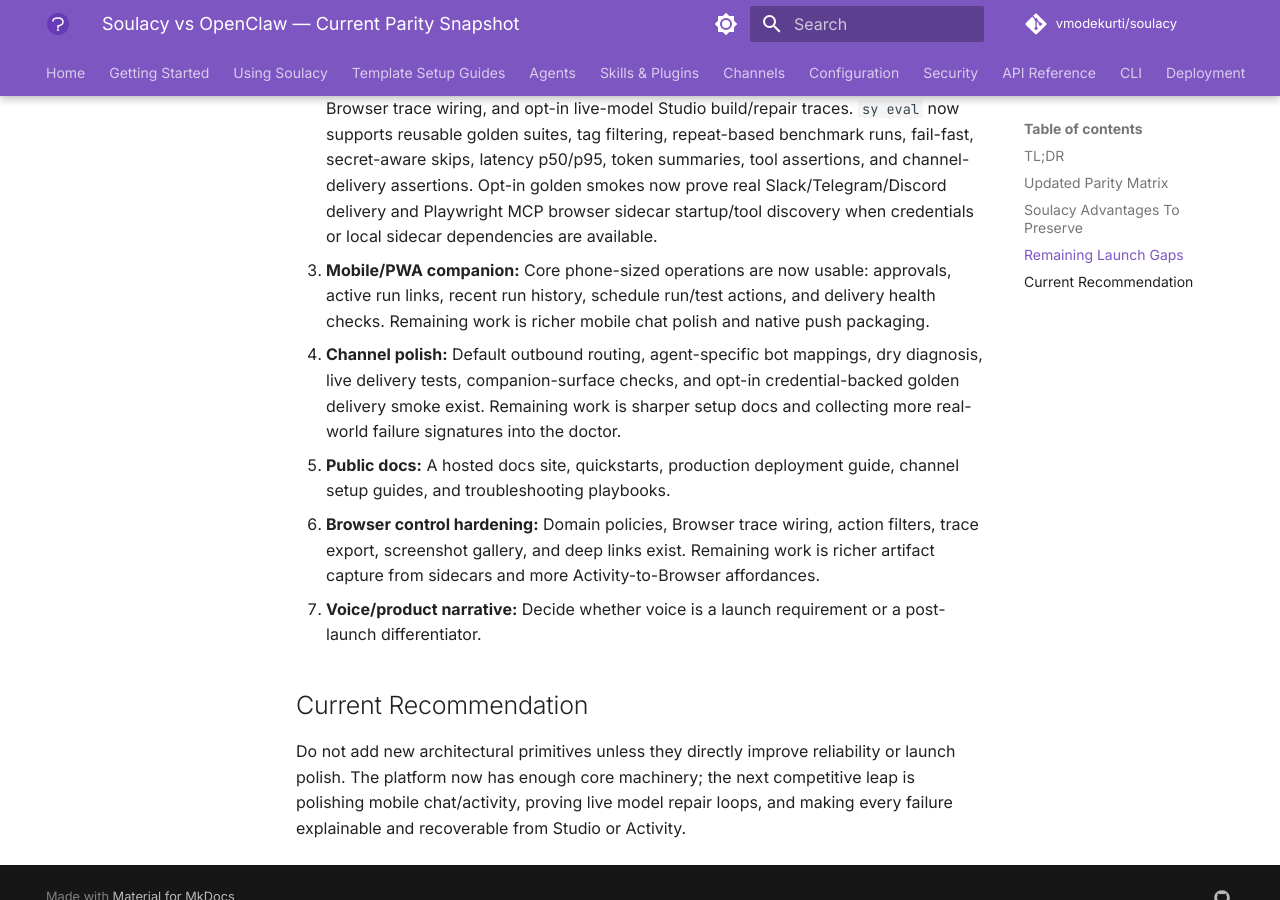
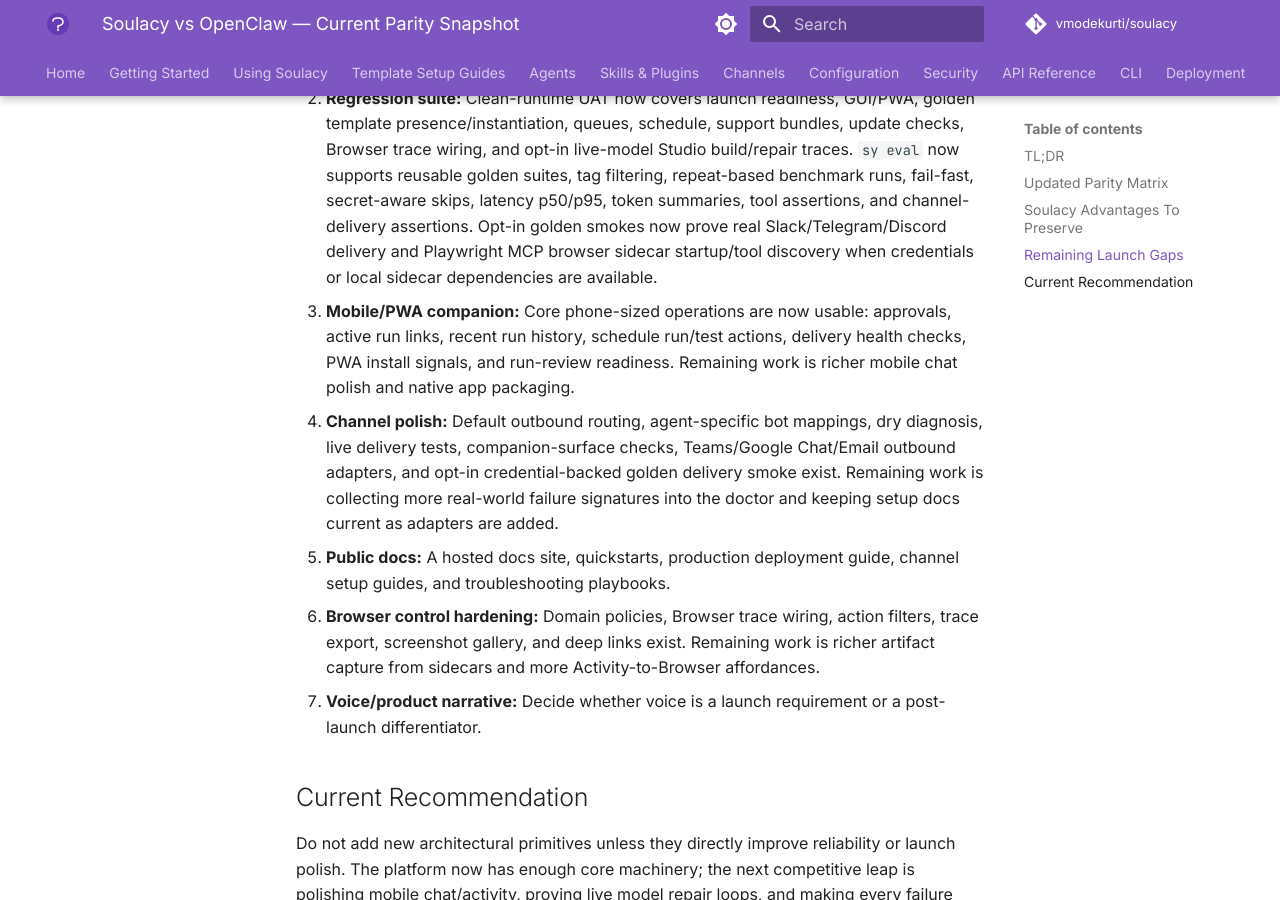
Before and after one commit to vmodekurti/soulacy, an MkDocs documentation site: the page built from docs/OPENCLAW_PARITY.md, in a window 1280 px wide and 900 px high, scrolled down 3014 px. Built offline with MkDocs 1.6.1 and Material for MkDocs 9.7.7, drawn with Linux system fonts in a browser that asks for light colours; comment, search, counter and statistics services are not loaded; the version menu is left out; some of the changed text lies outside the part shown.

Commit message:
docs(parity): refresh mobile and channel status

```diff
--- a/docs/OPENCLAW_PARITY.md
+++ b/docs/OPENCLAW_PARITY.md
@@ -26,7 +26,7 @@
 | Onboarding | `openclaw onboard` | `sy onboard` plus GUI First Run | Closed |
 | Daemon | CLI-managed daemon | `sy daemon` for service lifecycle | Closed |
 | Doctor | Broad doctor checks | `sy doctor`, GUI/API provider and channel doctor, support bundle, mobile delivery checks | Mostly closed; keep expanding from real failures |
-| Channels | Very broad channel list | HTTP, Telegram, Slack, Discord, WhatsApp/WhatsApp Web, plus webhook/MCP extension path | Deliberate narrower core |
+| Channels | Very broad channel list | HTTP, Telegram, Slack, Discord, Email/SMTP, Teams, Google Chat, WhatsApp/WhatsApp Web, plus webhook/MCP extension path | Strong MVP coverage; keep adding adapters from real demand |
 | MCP client | External MCP tools | External MCP tools | Closed |
 | MCP server | Exposes OpenClaw to MCP clients | `sy mcp serve` exposes agents, chat, schedules, Workboard, KB, queues | Closed |
 | Browser automation | Native/plugin browser control | Playwright MCP sidecar, headless template, process cleanup, per-agent domain policy docs, Browser trace page/API pinned in UAT | Closed for MVP |
@@ -34,7 +34,7 @@
 | Studio/canvas | Assistant canvas/workflow surfaces | Studio workflow canvas, ReAct/Plan-Execute authoring, self-heal, run traces | Stronger for auditable workflows |
 | Memory/learning | Persistent memory and skill learning | Episodic/semantic/procedural memory, proposals, accepted skill injection | Strong, still needs polished narrative |
 | Queues | Plugin/storage primitives | Built-in ephemeral queue tools and GUI | Closed |
-| Mobile companion | Native apps | Responsive Mobile operations page with approvals, active runs, retained run history, schedule actions, and delivery checks | MVP closed; native app remains deferred |
+| Mobile companion | Native apps | Responsive Mobile operations page with approvals, active runs, retained run history, schedule actions, delivery checks, PWA install signals, and run-review readiness | MVP closed; native app remains deferred |
 | Voice | Voice/wake/talk-back | Voice spike and API foundations, not productized | Intentional deferral |
 | Auto-update | npm/Sparkle-style update story | Manifest-backed `sy update check/install`, checksum verification, dry-run, backups, rollback docs, and readiness/support-bundle visibility | MVP closed; signed/notarized distribution remains |
 
@@ -51,8 +51,8 @@
 
 1. **Release packaging:** Signed/notarized builds remain open; release archives, install smoke tests, checksums, manifest, update check, verified `sy update install`, launch-readiness update-manifest checks, support-bundle release metadata, upgrade docs, and rollback now exist.
 2. **Regression suite:** Clean-runtime UAT now covers launch readiness, GUI/PWA, golden template presence/instantiation, queues, schedule, support bundles, update checks, Browser trace wiring, and opt-in live-model Studio build/repair traces. `sy eval` now supports reusable golden suites, tag filtering, repeat-based benchmark runs, fail-fast, secret-aware skips, latency p50/p95, token summaries, tool assertions, and channel-delivery assertions. Opt-in golden smokes now prove real Slack/Telegram/Discord delivery and Playwright MCP browser sidecar startup/tool discovery when credentials or local sidecar dependencies are available.
-3. **Mobile/PWA companion:** Core phone-sized operations are now usable: approvals, active run links, recent run history, schedule run/test actions, and delivery health checks. Remaining work is richer mobile chat polish and native push packaging.
-4. **Channel polish:** Default outbound routing, agent-specific bot mappings, dry diagnosis, live delivery tests, companion-surface checks, and opt-in credential-backed golden delivery smoke exist. Remaining work is sharper setup docs and collecting more real-world failure signatures into the doctor.
+3. **Mobile/PWA companion:** Core phone-sized operations are now usable: approvals, active run links, recent run history, schedule run/test actions, delivery health checks, PWA install signals, and run-review readiness. Remaining work is richer mobile chat polish and native app packaging.
+4. **Channel polish:** Default outbound routing, agent-specific bot mappings, dry diagnosis, live delivery tests, companion-surface checks, Teams/Google Chat/Email outbound adapters, and opt-in credential-backed golden delivery smoke exist. Remaining work is collecting more real-world failure signatures into the doctor and keeping setup docs current as adapters are added.
 5. **Public docs:** A hosted docs site, quickstarts, production deployment guide, channel setup guides, and troubleshooting playbooks.
 6. **Browser control hardening:** Domain policies, Browser trace wiring, action filters, trace export, screenshot gallery, and deep links exist. Remaining work is richer artifact capture from sidecars and more Activity-to-Browser affordances.
 7. **Voice/product narrative:** Decide whether voice is a launch requirement or a post-launch differentiator.
```
